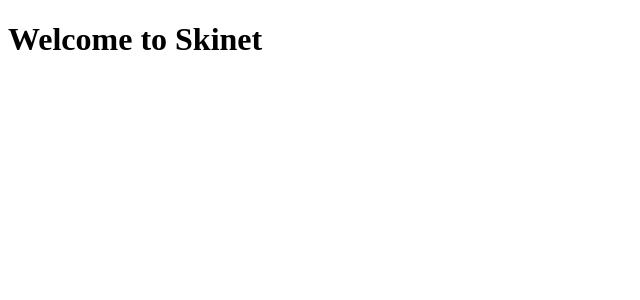
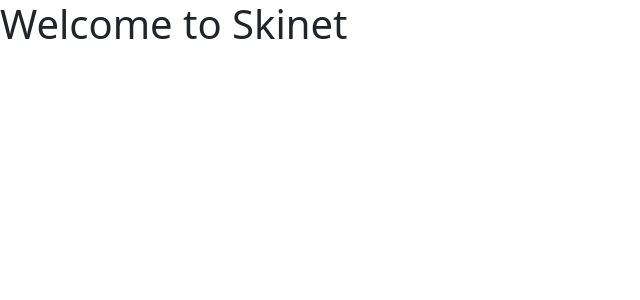
Before and after one commit to AnercioRibeiro/skinet-client, an Angular app: page / in a window 1280 px wide. Shown: the top 300 px of the page, without its empty margins (0-640 px from the left). Built offline with nearby package versions, Linux system fonts and the light colour scheme.

Commit message:
add ng-bootstrap

```diff
--- a/angular.json
+++ b/angular.json
@@ -30,7 +30,10 @@
               "src/assets"
             ],
             "styles": [
+              "node_modules/font-awesome/css/font-awesome.min.css",
+
               "src/styles.scss"
+
             ],
             "scripts": []
           },
--- a/package.json
+++ b/package.json
@@ -18,6 +18,10 @@
     "@angular/platform-browser": "^15.2.0",
     "@angular/platform-browser-dynamic": "^15.2.0",
     "@angular/router": "^15.2.0",
+    "@ng-bootstrap/ng-bootstrap": "^14.0.1",
+    "@popperjs/core": "^2.11.6",
+    "bootstrap": "^5.2.3",
+    "font-awesome": "^4.7.0",
     "rxjs": "~7.8.0",
     "tslib": "^2.3.0",
     "zone.js": "~0.12.0"
@@ -26,6 +30,7 @@
     "@angular-devkit/build-angular": "^15.2.1",
     "@angular/cli": "~15.2.1",
     "@angular/compiler-cli": "^15.2.0",
+    "@angular/localize": "^15.2.0",
     "@types/jasmine": "~4.3.0",
     "jasmine-core": "~4.5.0",
     "karma": "~6.4.0",
--- a/src/app/app.module.ts
+++ b/src/app/app.module.ts
@@ -3,6 +3,7 @@
 
 import { AppRoutingModule } from './app-routing.module';
 import { AppComponent } from './app.component';
+import { NgbModule } from '@ng-bootstrap/ng-bootstrap';
 
 @NgModule({
   declarations: [
@@ -10,7 +11,8 @@
   ],
   imports: [
     BrowserModule,
-    AppRoutingModule
+    AppRoutingModule,
+    NgbModule
   ],
   providers: [],
   bootstrap: [AppComponent]
--- a/src/main.ts
+++ b/src/main.ts
@@ -1,3 +1,5 @@
+/// <reference types="@angular/localize" />
+
 import { platformBrowserDynamic } from '@angular/platform-browser-dynamic';
 
 import { AppModule } from './app/app.module';
--- a/src/styles.scss
+++ b/src/styles.scss
@@ -1 +1,4 @@
 /* You can add global styles to this file, and also import other style files */
+
+/* Importing Bootstrap SCSS file. */
+@import 'bootstrap/scss/bootstrap';
--- a/tsconfig.app.json
+++ b/tsconfig.app.json
@@ -3,7 +3,9 @@
   "extends": "./tsconfig.json",
   "compilerOptions": {
     "outDir": "./out-tsc/app",
-    "types": []
+    "types": [
+      "@angular/localize"
+    ]
   },
   "files": [
     "src/main.ts"
```
Also changed, not shown: 2 other files (tests, documents, lock files or other folders).
